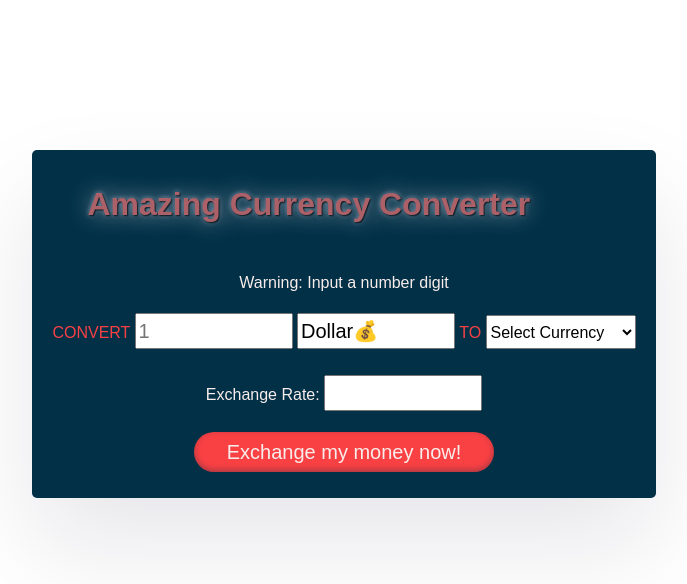
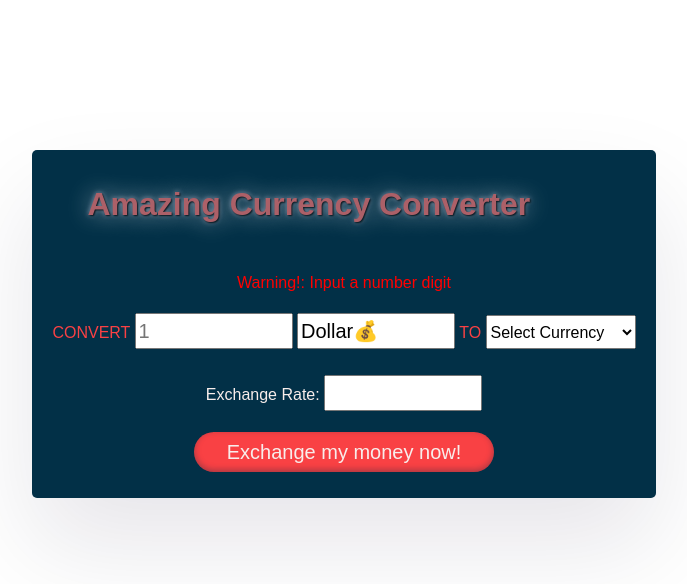
Before and after one commit to Lizzy-brainz/currency-converter, a plain HTML site: page index.html in a window 1280 px wide. Both pictures are taken after a click on the button "Exchange my money now!". Shown: the whole page, without its empty margins (296-983 px from the left). Drawn offline with Linux system fonts and the light colour scheme; no server answers.

Commit message:
updated index file

```diff
--- a/index.html
+++ b/index.html
@@ -12,7 +12,7 @@
   <div class="converter">
 	<h1>Amazing Currency Converter</h1>
 	<br>
-	<p id='message'></p>
+	<p id='message' style="color: red;"></p>
     <p style="color: #f94144;">
         CONVERT
         <input type="number" id="original-currency-amount" placeholder="1">
--- a/index.js
+++ b/index.js
@@ -57,7 +57,7 @@ exchangeBtn.addEventListener("click", () => {
     }
     if (response){
 
-        message.innerHTML = `Warning: ${response}`;
+        message.innerHTML = `Warning!: ${response}`;
     } else {
         message.innerHTML = "";
     }
```
